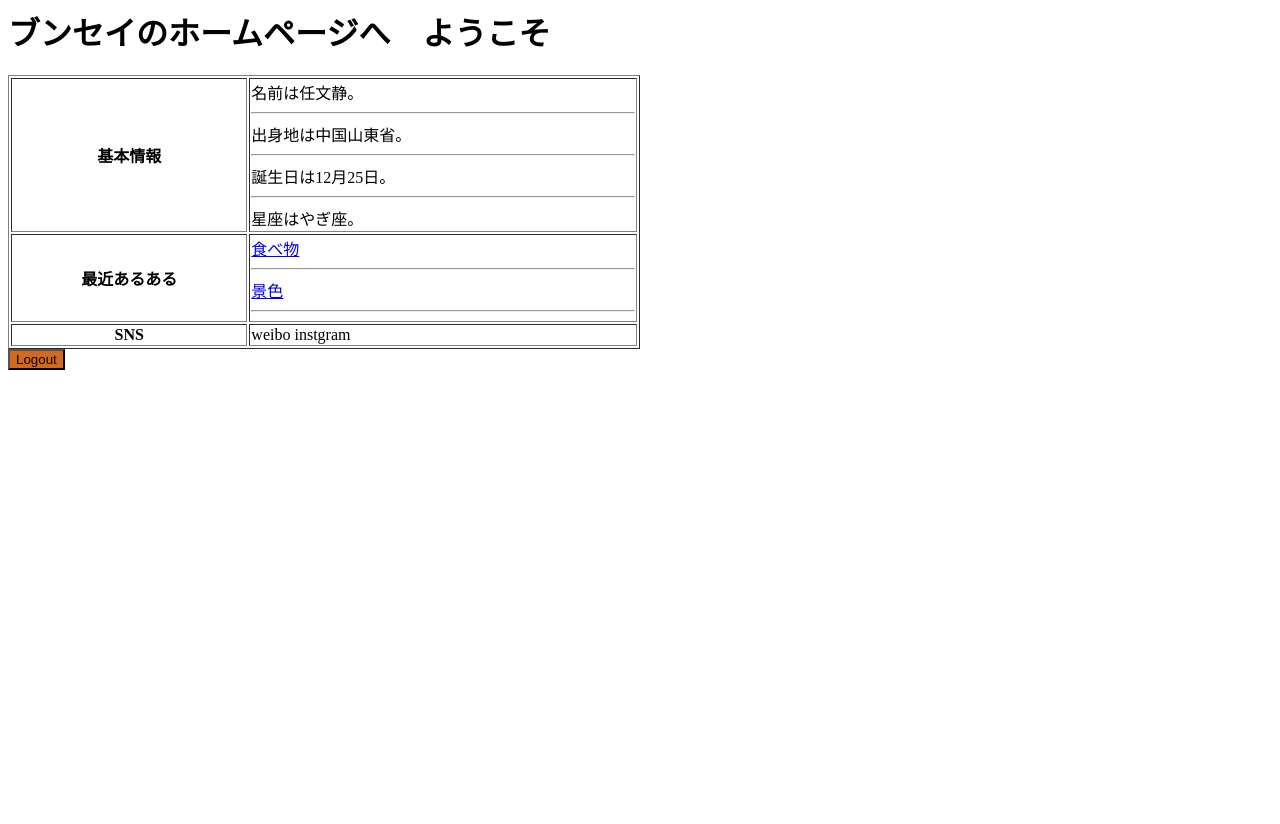
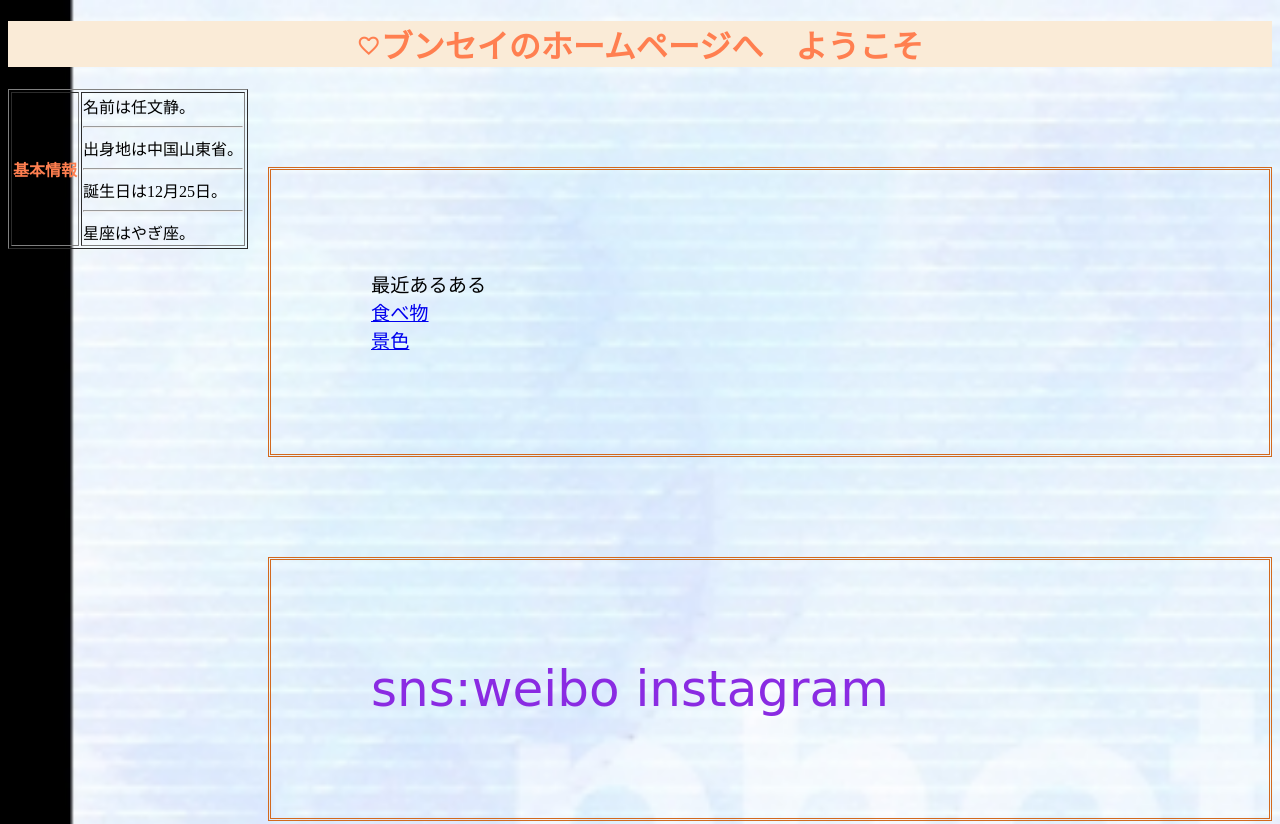
Before and after one commit to wenjinfharuki/index, a plain HTML site: page index1.html in a window 1280 px wide. Shown: the top 824 px of the page. Before the commit the page ends 800 px from the top, so only its background shows below. Drawn offline with nearby package versions, Linux system fonts and the light colour scheme; a web font is replaced by a local one.

Commit message:
Add files via upload

```diff
--- a/index1.html
+++ b/index1.html
@@ -1,36 +1,117 @@
-</DOCTYPE html>
+<!DOCTYPE html>
 <html>
 
 <head>
     <title>Introduce</title>
+    <style>
+        body {
+            background-image: url(sunflower2.jpg);
+            background-size: cover;
+
+        }
+
+        h1 {
+            color: coral;
+            background-color: antiquewhite;
+            text-align: center
+        }
+
+        table {
+
+            position: fixed;
+            top: auto;
+        }
+
+        p {
+            border-color: chocolate;
+            border-style: double;
+            border-width: medium;
+            margin-top: 100px;
+            margin-left: 260px;
+            padding: 100px;
+
+        }
+
+        #p1 {
+            color: blueviolet;
+            font-size: 50px;
+        }
+
+
+        #p2 {
+            color: cornflowerblue;
+            font-size: x-large;
+            border-color: coral;
+        }
+
+        .size {
+            font-size: larger;
+
+        }
+    </style>
+    <link rel="stylesheet"
+        href="https://fonts.googleapis.com/css2?family=Material+Symbols+Outlined:opsz,wght,FILL,GRAD@20..48,100..700,0..1,-50..200" />
+    <link rel="preconnect" href="https://fonts.googleapis.com">
+    <link rel="preconnect" href="https://fonts.gstatic.com" crossorigin>
+    <!-- <link href="https://fonts.googleapis.com/css2?family=Caveat&display=swap" rel="stylesheet"> -->
+
+    <link rel="preconnect" href="https://fonts.googleapis.com">
+    <link rel="preconnect" href="https://fonts.gstatic.com" crossorigin>
+    <link href="https://fonts.googleapis.com/css2?family=Caveat&family=Qwitcher+Grypen:wght@700&display=swap"
+        rel="stylesheet">
+
 </head>
 
 <body>
-    <p>
-    <h1>ブンセイのホームページへ　ようこそ</h1>
-    <table caption="自己紹介" border="1px" width="50%" height="200px">
-        <tr>
-            <th>基本情報</th>
+
+    <h1><span class="material-symbols-outlined">
+            favorite
+        </span>ブンセイのホームページへ　ようこそ</h1>
+
+
+
+    <table caption="自己紹介" border="1px" width:200px>
+        <tr class="color">
+            <th><span style="color:coral">基本情報</span></th>
             <td colspan="4">名前は任文静。
                 <hr>出身地は中国山東省。
                 <hr>誕生日は12月25日。
                 <hr>星座はやぎ座。
             </td>
         </tr>
-        <tr>
-            <th>最近あるある</th>
-            <td><a href="index2.html" target="_blank">食べ物</a>
-                <hr>
-                <a href="index3.html" tarfet="_blank">景色</a>
-                <hr>
-            </td>
-        </tr>
-        <tr>
-            <th>SNS</th>
-            <td>weibo instgram</td>
-        </tr>
     </table>
-    <form>
+
+    <p class="size">
+        最近あるある
+        <br>
+        <a href="index2.html" target="_blank">食べ物</a>
+        <br>
+        <a href="index3.html" tarfet="_blank">景色</a>
+        <br>
+    </p>
+
+
+    <p id="p1"><span style="font-family: 'Caveat', cursive;
+        font-family: 'Qwitcher Grypen', cursive;">
+            sns:weibo instagram</span>
+    </p>
+
+    <p class="size">
+        趣味：水泳、撮影、ドライブ
+    </p>
+
+    <p id="p2">
+        最近聞いている歌曲<br>
+        《想和你》<br>
+        《诀爱》<br>
+        《失忆》<br>
+        《我还记得那天》
+    </p>
+
+
+
+
+    <form action="index.html">
         <input value="Logout" type="submit" style="background:chocolate">
     </form>
 </body>
```
Also changed, not shown: index.html (+20 -5 lines), index2.html (+5 -5 lines), index3.html (+4 -10 lines), sunflower.jpg (added), sunflower2.jpg (added).
